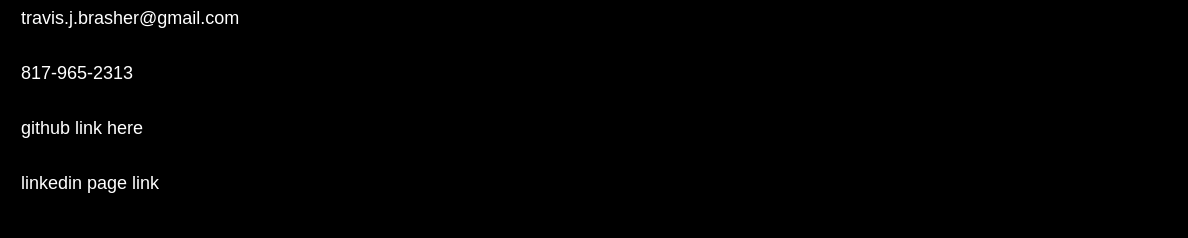
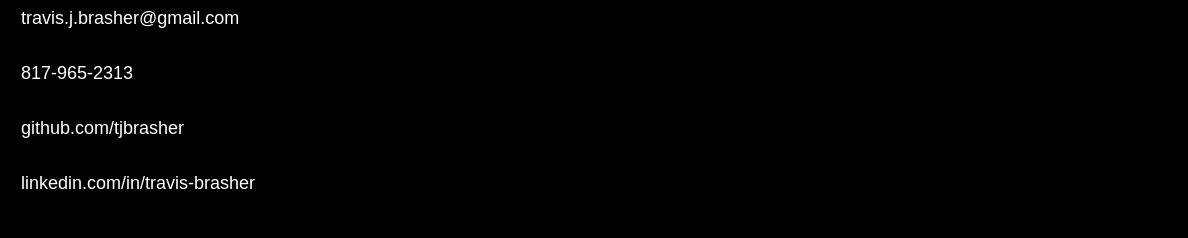
Before and after one commit to tjbrasher/tjbrasher.github.io, a plain HTML site: page contact.html in a window 1280 px wide. Shown: the part 186-424 px from the top of the page, 92-1280 px from the left. Drawn offline with Linux system fonts and the light colour scheme.

Commit message:
fixed hyperlinks

```diff
--- a/contact.html
+++ b/contact.html
@@ -67,13 +67,13 @@
         </p>
     </section>
     <section class="github_info">
-        <a href="github.com">
-            github link here
+        <a href="https://github.com/tjbrasher">
+            github.com/tjbrasher
         </a>
     </section>
     <section class="linkedin_info">
-        <a href="linkedin.com">
-            linkedin page link
+        <a href="https://www.linkedin.com/in/travis-brasher/">
+            linkedin.com/in/travis-brasher
         </a>
     </section>
 </div>
```
